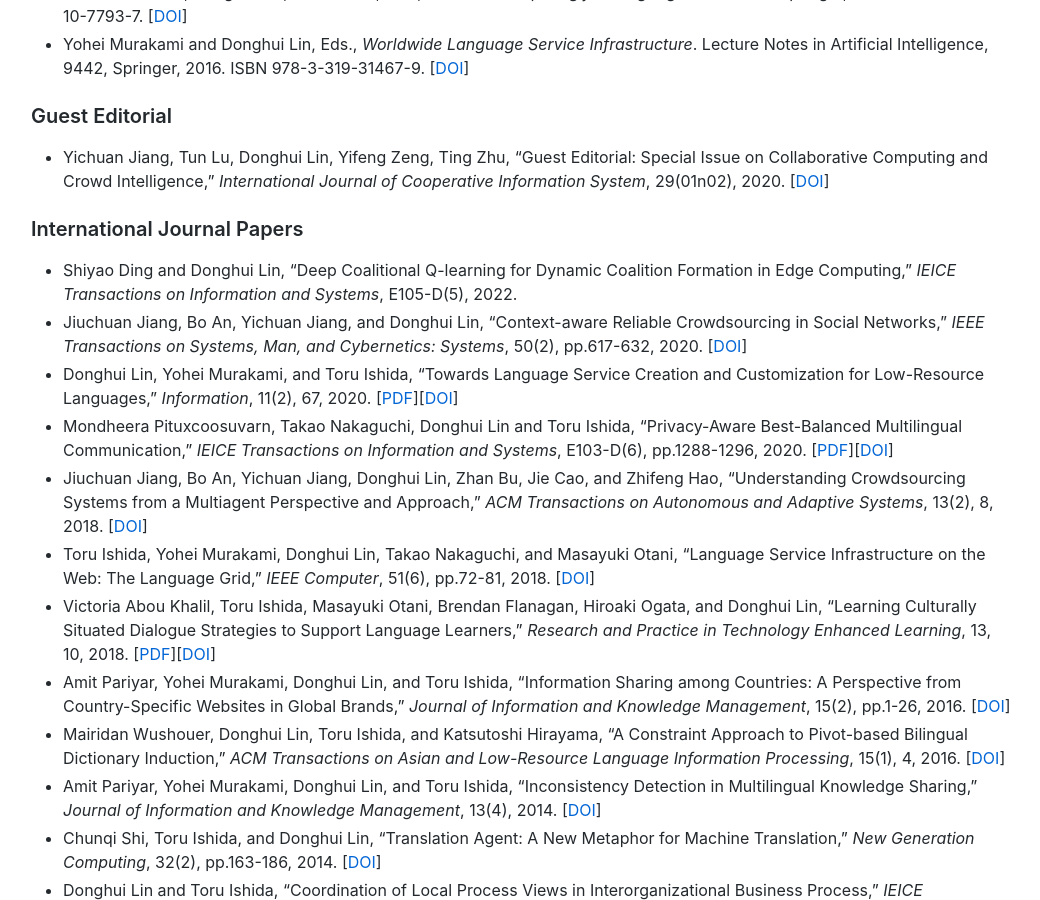
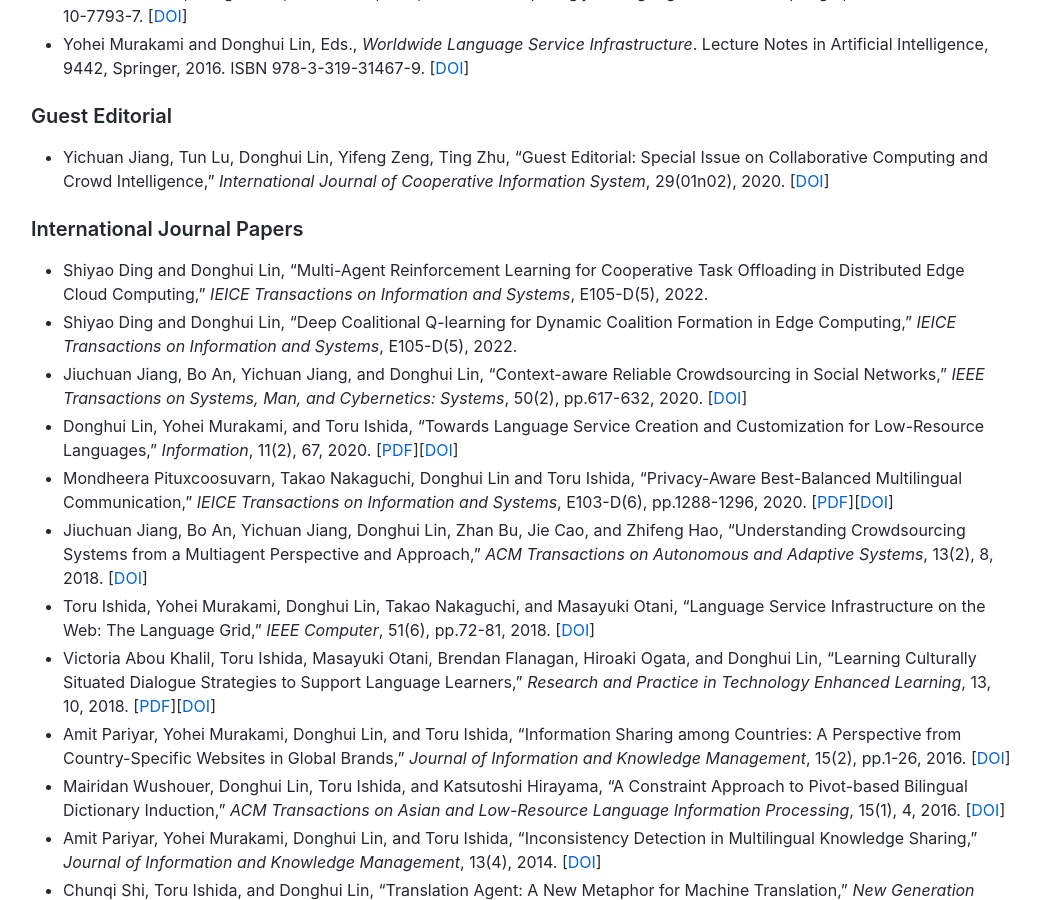
Before and after one commit to lindh/lindh.github.io, a Jekyll site: the page built from index.md, in a window 1280 px wide and 900 px high, scrolled down 1870 px. Shown: the whole window, without its empty margins (119-1159 px from the left). Built offline with Jekyll 4.4.1, drawn with Linux system fonts in a browser that asks for light colours; comment, search, counter and statistics services are not loaded.

```diff
--- a/index.md
+++ b/index.md
@@ -68,6 +68,7 @@ My research aims at generating advanced technologies for Internet-based collabor
 - Yichuan Jiang, Tun Lu, Donghui Lin, Yifeng Zeng, Ting Zhu, "Guest Editorial: Special Issue on Collaborative Computing and Crowd Intelligence," _International Journal of Cooperative Information System_, 29(01n02), 2020. [[DOI](https://doi.org/10.1142/S0218843020020013)]
 
 ### International Journal Papers
+- Shiyao Ding and Donghui Lin, "Multi-Agent Reinforcement Learning for Cooperative Task Offloading in Distributed Edge Cloud Computing," _IEICE Transactions on Information and Systems_, E105-D(5), 2022.
 - Shiyao Ding and Donghui Lin, "Deep Coalitional Q-learning for Dynamic Coalition Formation in Edge Computing," _IEICE Transactions on Information and Systems_, E105-D(5), 2022.
 - Jiuchuan Jiang, Bo An, Yichuan Jiang, and Donghui Lin, "Context-aware Reliable Crowdsourcing in Social Networks," _IEEE Transactions on Systems, Man, and Cybernetics: Systems_, 50(2), pp.617-632, 2020. [[DOI](https://doi.org/10.1109/TSMC.2017.2777447)]
 - Donghui Lin, Yohei Murakami, and Toru Ishida, "Towards Language Service Creation and Customization for Low-Resource Languages," _Information_, 11(2), 67, 2020. [[PDF](./files/information-11-00067-v2.pdf)][[DOI](https://doi.org/10.3390/info11020067)]
```
Also changed, not shown: publication.md (+1 -0 lines).
